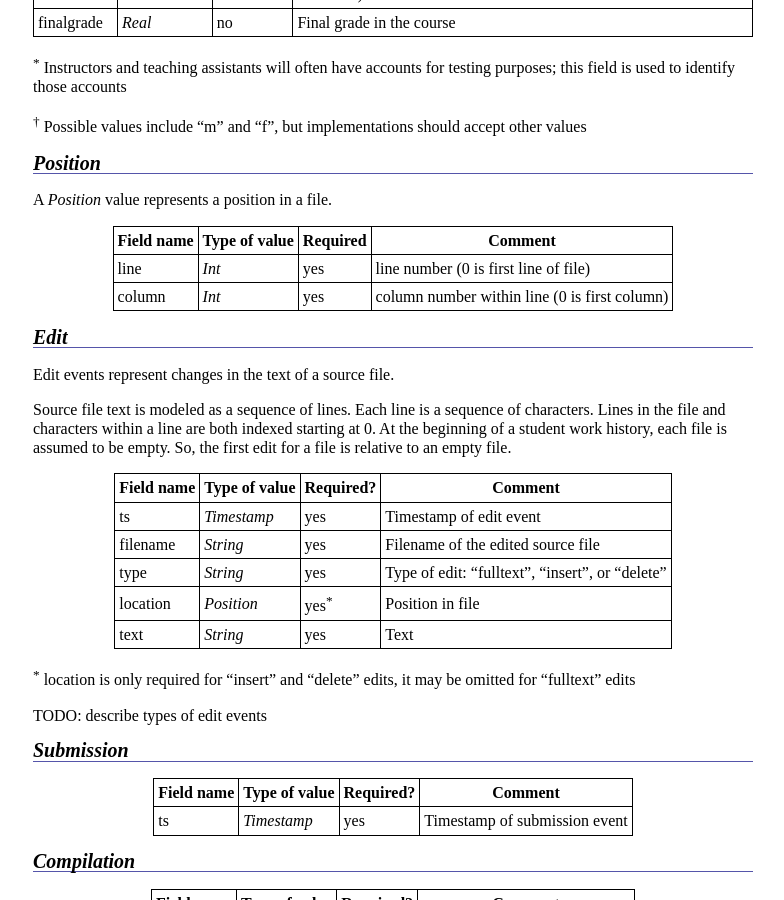
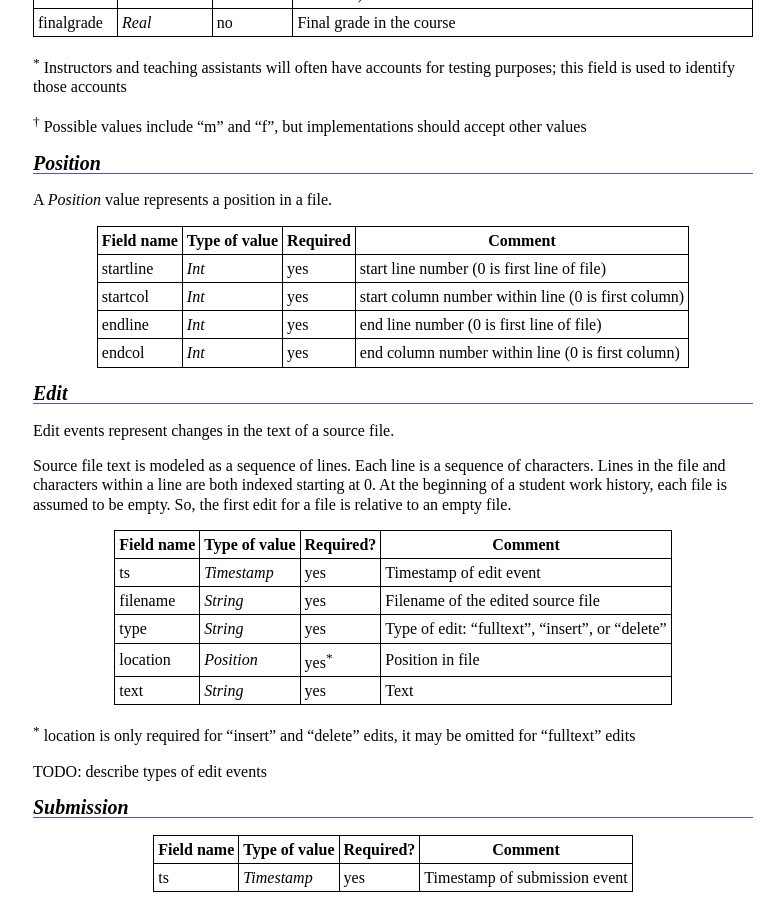
Before and after one commit to cloudcoderdotorg/progsnap-spec, a Jekyll site: the page built from spec-0.1-dev.md, in a window 1280 px wide and 900 px high, scrolled down 2819 px. Shown: the whole window, without its empty margins (247-1031 px from the left). Built offline with Jekyll 4.4.1, drawn with Linux system fonts in a browser that asks for light colours; Markdown is read by kramdown in place of the engine named in the settings.

Commit message:
include both start and end line/col in Position

```diff
--- a/spec-0.1-dev.md
+++ b/spec-0.1-dev.md
@@ -123,8 +123,10 @@ A *Position* value represents a position in a file.
 
 Field name | Type of value | Required | Comment
 ---------- | ------------- | -------- | -------
-line       | *Int*         | yes      | line number (0 is first line of file)
-column     | *Int*         | yes      | column number within line (0 is first column)
+startline  | *Int*         | yes      | start line number (0 is first line of file)
+startcol   | *Int*         | yes      | start column number within line (0 is first column)
+endline    | *Int*         | yes      | end line number (0 is first line of file)
+endcol     | *Int*         | yes      | end column number within line (0 is first column)
 
 ## *Edit*
 
```
